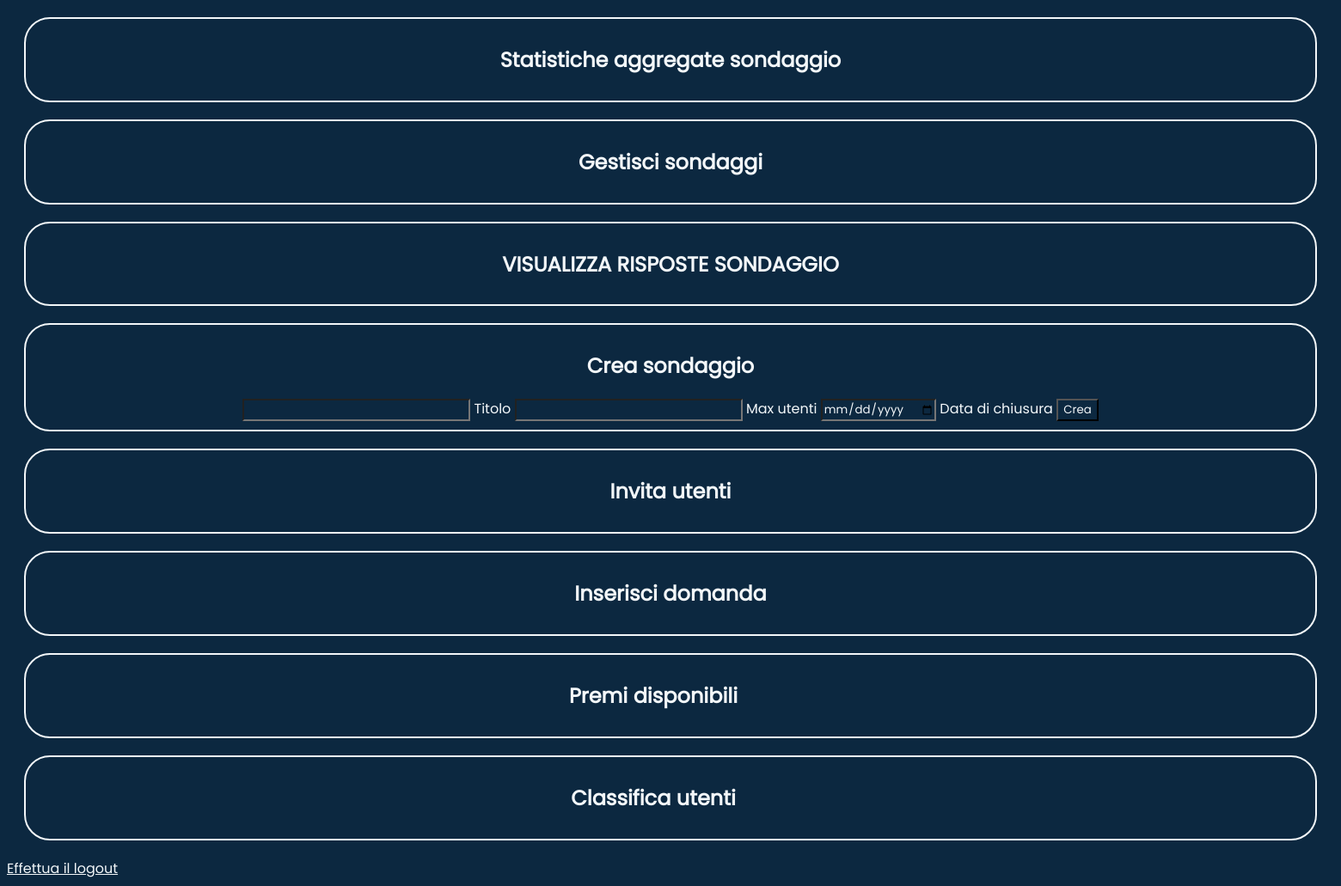
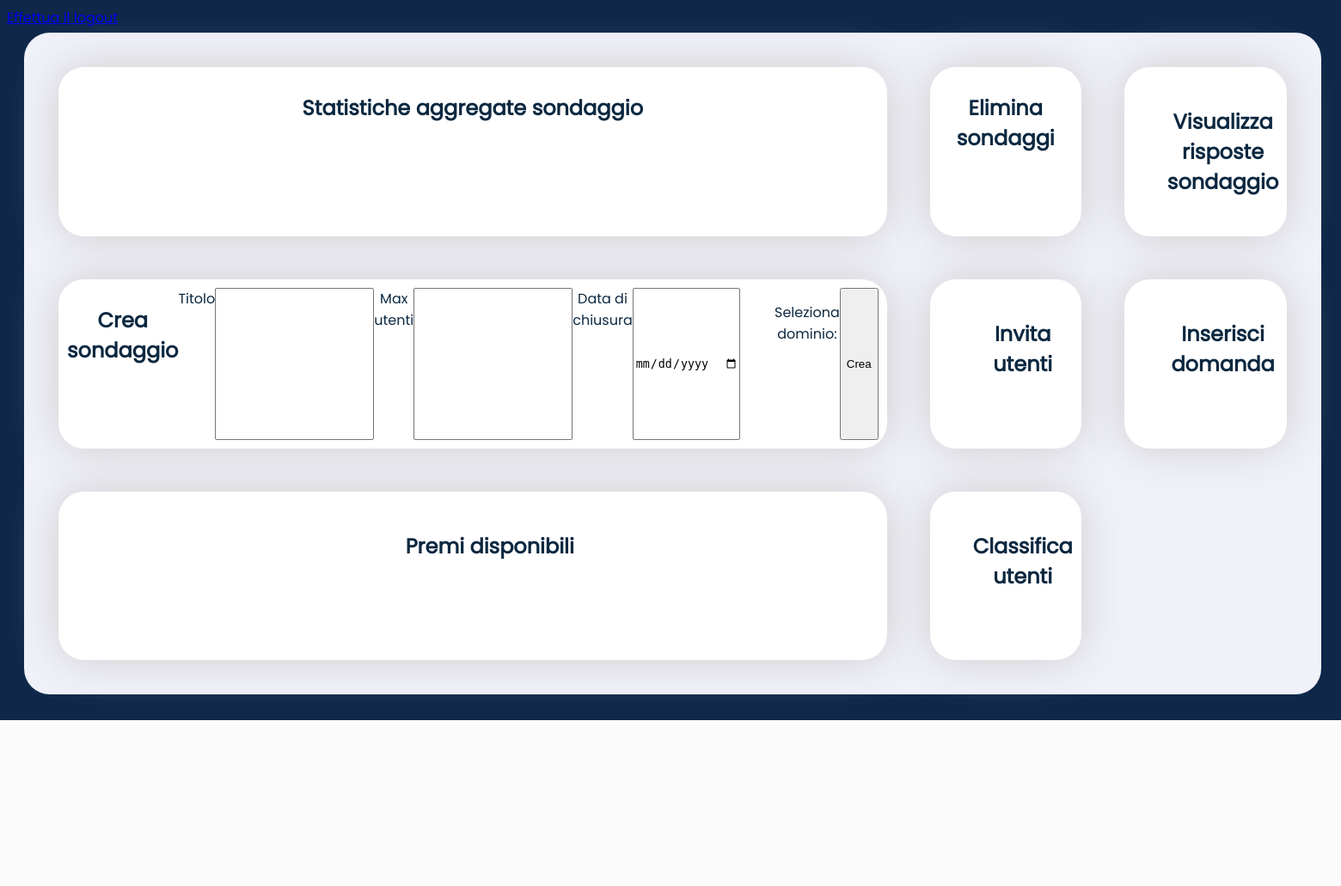
Before and after one commit to SerAn51/AnswerHUB_progettoDB, a PHP site: page /premium_home.php in a window 1560 px wide. Shown: the whole page at 86% size. After the commit the page ends 838 px from the top, so only its background shows below. Run offline with PHP 8.4, Linux system fonts and the light colour scheme; the visitor is signed in with stand-in values (Sample User, id 1); data that the repository does not hold is empty.

Commit message:
Un po' di stile CSS

```diff
--- a/premium_home.php
+++ b/premium_home.php
@@ -59,15 +59,56 @@ var_dump($codice_sondaggio);
         <link rel="stylesheet" href="stile_css/checkbox_style.css">
 
         <style>
-            * {
+            body {
+                background-color: #0F2849;
                 font-family: 'Poppins', sans-serif;
-                background: #0c2840;
-                color: #f3f7f9;
+                height: 100vh;
+                display: grid;
+                grid-template-columns: 1fr;
+                /*Divido le colonne in 300px per la sidebar, 1 frazione per tutto il resto*/
+                grid-template-rows: 10px 1fr 10px;
+                /*Divido le righe in una da 60px che sarà l'header, e 1fr per il contenuto main*/
+                grid-template-areas:
+                    "side header"
+                    "side main"
+                    "side footer";
+
+            }
+
+            .header {
+                background-color: #0F2849;
+                grid-area: header;
+            }
+
+            .footer {
+                background-color: #0F2849;
+                grid-area: footer;
+            }
+
+            .main {
+                border-radius: 30px;
+                background-color: #f1f1fa;
+
+                padding: 20px;
+                margin: 20px;
+                grid-area: main;
+
+                display: grid;
+                grid-template-columns: 1fr 1fr 1fr;
+                /*Divido il main in 3 colonne*/
+                grid-template-rows: 1fr 1fr 1fr;
+                grid-template-areas:
+                    "c1 c2 c3"
+                    "c4 c5 c6";
+                gap: 10px;
             }
 
             .space {
-                border: 2px solid #f3f7f9;
+                background-color: #ffffff;
+                color: #0c2840;
                 border-radius: 30px;
+                /*border: 2px solid #f3f7f9;*/
+                box-shadow: 0 0 50px #ccc;
                 display: flex;
                 justify-content: center;
                 text-align: center;
@@ -75,30 +116,66 @@ var_dump($codice_sondaggio);
                 padding: 10px;
                 margin: 20px;
             }
+
+            .space:nth-child(1) {
+                grid-area: c1;
+            }
+
+            .space:nth-child(2) {
+                grid-area: c2;
+            }
+
+            .space:nth-child(3) {
+                grid-area: c3;
+            }
+
+            .space:nth-child(4) {
+                grid-area: c4;
+            }
+
+            .space:nth-child(5) {
+                grid-area: c5;
+            }
+
+            .space:nth-child(6) {
+                grid-area: c6;
+            }
+
+            ul {
+                list-style: none;
+            }
         </style>
     </head>
 
 <body>
 
+    <header class="header">
+        <a href="logout.php">Effettua il logout</a>
+    </header>
+
+    <main class="main">
         <!--STATISTICHE AGGREGATE SONDAGGIO-->
         <div class="space">
+            <form action="visualizza_statistiche_aggregate.php" method="POST">
                 <h2>Statistiche aggregate sondaggio</h2>
                 <?php foreach ($sondaggi_creati as $sondaggio_creato) { ?>
                     <?php $codice_sondaggio = $sondaggio_creato['Codice']; ?>
-            <form action="visualizza_statistiche_aggregate.php" method="POST">
                     <label>
                         <?php echo $sondaggio_creato['Titolo']; ?>
                     </label>
 
-                <input type="hidden" name="codice_sondaggio" id="codice_sondaggio" value="<?php echo $codice_sondaggio ?>">
-                <input type="submit" name="statistiche_aggregate" id="statistiche_aggregate" value="Visualizza statistiche aggregate">
+                    <input type="hidden" name="codice_sondaggio" id="codice_sondaggio"
+                        value="<?php echo $codice_sondaggio ?>">
+                    <input type="submit" name="statistiche_aggregate" id="statistiche_aggregate"
+                        value="Visualizza statistiche aggregate">
                 </form>
             <?php } ?>
         </div>
 
-    <!--GESTIONE SONDAGGI-->
+        <!--ELIMINA SONDAGGIO-->
         <div class="space">
-        <h2>Gestisci sondaggi</h2>
+            <form action="script_php/elimina_sondaggio.php" method="POST">
+                <h2>Elimina sondaggi</h2>
                 <?php foreach ($sondaggi_creati as $sondaggio_creato) { ?>
                     <?php
                     //utile per verificare che ci siano invitati al sondaggio
@@ -112,9 +189,9 @@ var_dump($codice_sondaggio);
                     <!--Quando rimuovo da Sondaggio, deve rimuovere automaticamente anche da:
             - ComponenteSondaggioDomanda
             - Invito (se ci sono inviti e almeno uno non e' in sospeso, non mostra l'opzione, quindi la possibilità che rimuovendo un sondaggio vengano eliminati gli inviti non esiste)-->
-            <form action="script_php/elimina_sondaggio.php" method="POST">
 
                     <label>
+                        <form action="script_php/elimina_sondaggio.php" method="POST">
                             <?php echo $sondaggio_creato['Titolo']; ?>
                     </label>
 
@@ -136,7 +213,8 @@ var_dump($codice_sondaggio);
                     // se tutti gli invitati sono con Esito='Sospeso' oppure con Esito='Rifiutato' ho eseguito i controlli ma la variabile booleana non e' stata modificata, quindi posso eliminare il sondaggio
                     if ($tutti_sospesi) {
                         ?>
-                    <input type="hidden" name="codice_sondaggio" id="codice_sondaggio" value="<?php echo $codice_sondaggio ?>">
+                        <input type="hidden" name="codice_sondaggio" id="codice_sondaggio"
+                            value="<?php echo $codice_sondaggio ?>">
                         <input type="submit" name="elimina" id="elimina" value="Elimina">
                     <?php } ?>
 
@@ -146,12 +224,17 @@ var_dump($codice_sondaggio);
 
         <!--VISUALIZZA LE RISPOSTE DI UN SINDAGGIO-->
         <div class="space">
-        <h2>VISUALIZZA RISPOSTE SONDAGGIO</h2>
+            <ul>
+                <h2>Visualizza risposte sondaggio</h2>
                 <?php foreach ($sondaggi_creati as $sondaggio_creato) { ?>
                     <label>
-                <a href="visualizza_risposte_sondaggio.php?cod_sondaggio=<?php echo $sondaggio_creato['Codice']; ?>"><?php echo $sondaggio_creato['Titolo']; ?></a>
+                        <li>
+                            <a
+                                href="visualizza_risposte_sondaggio.php?cod_sondaggio=<?php echo $sondaggio_creato['Codice']; ?>"><?php echo $sondaggio_creato['Titolo']; ?></a>
+                        </li>
                     </label>
                 <?php } ?>
+            </ul>
         </div>
 
         <!--CREAZIONE DI UN NUOVO SONDAGGIO-->
@@ -181,18 +264,28 @@ var_dump($codice_sondaggio);
                     echo "Sondaggio creato con successo";
                 }
                 ?>
+                <label for="titolo">Titolo</label>
                 <input type="Text" name="titolo" id="titolo" required>
-            <label for="titolo">Titolo</label>
+                <br>
+                <label for="max_utenti">Max utenti</label>
                 <input type="number" min="1" name="max_utenti" id="max_utenti" required>
-            <label for="max_utenti">Max utenti</label>
+                <br>
+                <label for="data_chiusura">Data di chiusura</label>
                 <input type="date" name="data_chiusura" id="data_chiusura" required>
-            <label for="data_chiusura">Data di chiusura</label>
+                <br>
+                <ul>
+                    Seleziona dominio:
                     <?php foreach ($domini as $dominio) { ?>
+                        <li>
                             <label>
-                    <input type="radio" name="dominio" id="dominio" value="<?php echo $dominio['Parolachiave']; ?>">
+                                <input type="radio" name="dominio" id="dominio"
+                                    value="<?php echo $dominio['Parolachiave']; ?>">
                                 <?php echo $dominio['Parolachiave']; ?>
                             </label>
+                        </li>
                     <?php } ?>
+                </ul>
+                <br>
                 <input type="submit" name="crea" id="crea" value="Crea">
             </form>
         </div>
@@ -201,12 +294,16 @@ var_dump($codice_sondaggio);
         <!--Idea: gestione inviti fatta con una lista di utenti da invitare, questi utenti sono presi con una select che filtra gli utenti per dominio di interesse == dominio sondaggio;
 inoltre, sulla home ho la lista dei sondaggi, clicco su un sondaggio e vado ad una pagina con la lista degli utenti da invitare, con checkbox-->
         <div class="space">
+            <ul>
                 <h2>Invita utenti</h2>
                 <?php foreach ($sondaggi_creati as $sondaggio_creato) { ?>
+                    <li>
                         <label>
                             <a href="inviti_sondaggio.php?cod_sondaggio=<?php echo $sondaggio_creato['Codice']; ?>"><?php echo $sondaggio_creato['Titolo']; ?></a>
                         </label>
+                    </li>
                 <?php } ?>
+            </ul>
         </div>
 
         <!--INSERIMENTO DI UNA NUOVA DOMANDA-->
@@ -214,12 +311,16 @@ inoltre, sulla home ho la lista dei sondaggi, clicco su un sondaggio e vado ad u
     1) gestito dalla home con tutti i campi da compilare tra cui un menu a tendina che ti fa selezionare il sondaggio in cui inserire la domanda
     2) seleziono il sondaggio dalla lista di sondaggi e gestitsco in una pagina a parte...in cui mostro anche tutte le altre domande per aiutare l'utente premium ad avere un'idea a 360 gradi del sondaggio-->
         <div class="space">
+            <ul>
                 <h2>Inserisci domanda</h2>
-        <?php foreach ($sondaggi_creati as $sondaggio_creato): ?>
+                <?php foreach ($sondaggi_creati as $sondaggio_creato) { ?>
+                    <li>
                         <label>
                             <a href="gestisci_domanda.php?cod_sondaggio=<?php echo $sondaggio_creato['Codice']; ?>"><?php echo $sondaggio_creato['Titolo']; ?></a>
                         </label>
-        <?php endforeach; ?>
+                    </li>
+                <?php } ?>
+            </ul>
         </div>
 
         <!--STATISTICHE (VISIBILI DA TUTTI GLI UTENTI)-->
@@ -227,8 +328,11 @@ inoltre, sulla home ho la lista dei sondaggi, clicco su un sondaggio e vado ad u
         <?php
         include 'visualizza_statistiche.php';
         ?>
+    </main>
 
-    <a href="logout.php">Effettua il logout</a>
+    <section class="footer">
+
+    </section>
 </body>
 
 </html>
--- a/stile_css/login.css
+++ b/stile_css/login.css
@@ -37,7 +37,7 @@ section {
     width: 400px;
     height: 450px;
     background: transparent;
-    border: 2px solid rgba(255, 255, 255, 0.5);
+    /*border: 2px solid rgba(255, 255, 255, 0.5);*/
     border-radius: 30px;
     backdrop-filter: blur(25px);
     display: flex;
--- a/visualizza_statistiche.php
+++ b/visualizza_statistiche.php
@@ -1,7 +1,7 @@
 <!--VISUALIZZARE I PREMI DISPONIBILI-->
 <div class="space">
-    <h2>Premi disponibili</h2>
     <ul>
+        <h2>Premi disponibili</h2>
         <?php
         //array con tutti i premi vinti dall'utente di sessione
         $prep_proc_premi = $pdo->prepare('CALL VisualizzaPremi()');
@@ -32,8 +32,8 @@
 
 <!--VISUALIZZARE LA CLASSIFICA DEGLI UTENTI IN BASE AL CAMPO TOTALEBONUS-->
 <div class="space">
-    <h2>Classifica utenti</h2>
     <ul>
+        <h2>Classifica utenti</h2>
         <?php
         //array con tutti i premi vinti dall'utente di sessione
         $prep_proc_classifica = $pdo->prepare('CALL VisualizzaClassifica()');
```
Also changed, not shown: amministratore_home.php (+81 -16 lines). Lines whose indentation alone changed are shown as unchanged.
